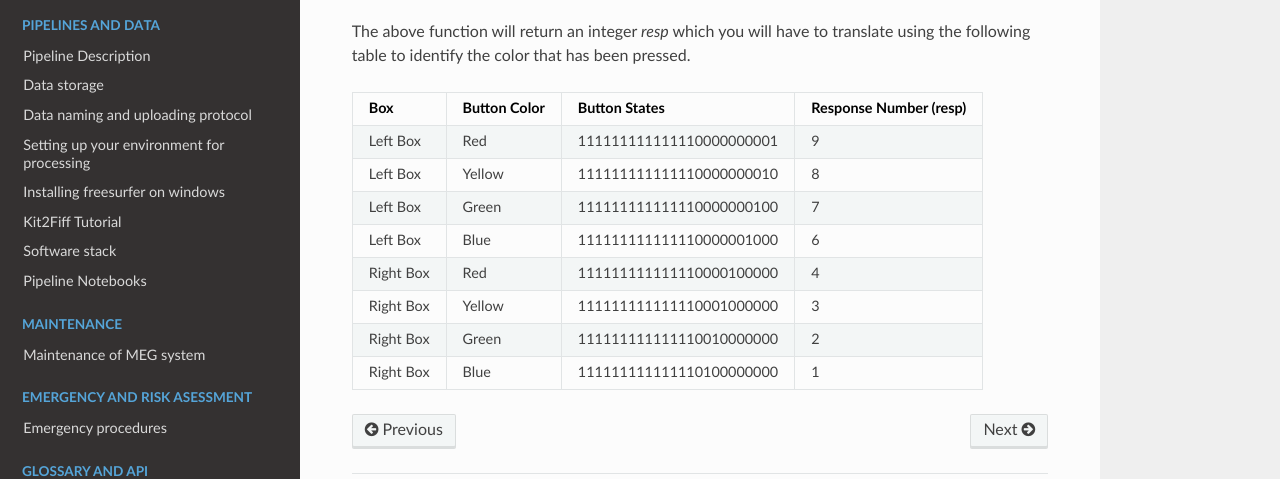
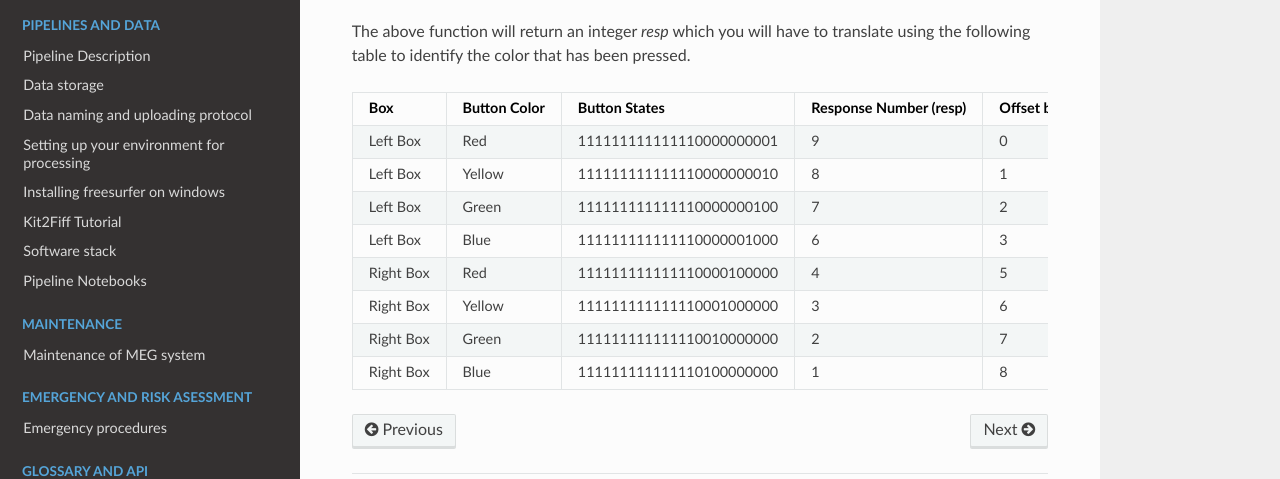
Before and after one commit to hzaatiti-NYU/meg-pipeline, a Sphinx documentation site: the page built from docs/source/3-experimentdesign/experiments/5-responsebox.rst, in a window 1280 px wide and 1268 px high, cut to the strip 689-1168 px from the top of the window. Built offline with Sphinx 7.4.7 and the Read the Docs theme 2.0.0, drawn with Linux system fonts in a browser that asks for light colours.

Commit message:
Fix button script

```diff
--- a/docs/source/3-experimentdesign/experiments/5-responsebox.rst
+++ b/docs/source/3-experimentdesign/experiments/5-responsebox.rst
@@ -22,22 +22,22 @@ The `Left box` is the grey box and the `Right box` is the blue box.
 
 The above function will return an integer `resp` which you will have to translate using the following table to identify the color that has been pressed.
 
-+-------------+--------------+---------------------------+-----------------------+
-| Box         | Button Color | Button States             | Response Number (resp)|
-+=============+==============+===========================+=======================+
-| Left Box    | Red          | 111111111111110000000001  |          9            |
-+-------------+--------------+---------------------------+-----------------------+
-| Left Box    | Yellow       | 111111111111110000000010  |          8            |
-+-------------+--------------+---------------------------+-----------------------+
-| Left Box    | Green        | 111111111111110000000100  |          7            |
-+-------------+--------------+---------------------------+-----------------------+
-| Left Box    | Blue         | 111111111111110000001000  |          6            |
-+-------------+--------------+---------------------------+-----------------------+
-| Right Box   | Red          | 111111111111110000100000  |          4            |
-+-------------+--------------+---------------------------+-----------------------+
-| Right Box   | Yellow       | 111111111111110001000000  |          3            |
-+-------------+--------------+---------------------------+-----------------------+
-| Right Box   | Green        | 111111111111110010000000  |          2            |
-+-------------+--------------+---------------------------+-----------------------+
-| Right Box   | Blue         | 111111111111110100000000  |          1            |
-+-------------+--------------+---------------------------+-----------------------+
++-------------+--------------+---------------------------+-----------------------+---------------+
+| Box         | Button Color | Button States             | Response Number (resp)| Offset button |
++=============+==============+===========================+=======================+===============+
+| Left Box    | Red          | 111111111111110000000001  |          9            |  0            |
++-------------+--------------+---------------------------+-----------------------+---------------+
+| Left Box    | Yellow       | 111111111111110000000010  |          8            | 1             |
++-------------+--------------+---------------------------+-----------------------+---------------+
+| Left Box    | Green        | 111111111111110000000100  |          7            | 2             |
++-------------+--------------+---------------------------+-----------------------+---------------+
+| Left Box    | Blue         | 111111111111110000001000  |          6            | 3             |
++-------------+--------------+---------------------------+-----------------------+---------------+
+| Right Box   | Red          | 111111111111110000100000  |          4            | 5             |
++-------------+--------------+---------------------------+-----------------------+---------------+
+| Right Box   | Yellow       | 111111111111110001000000  |          3            | 6             |
++-------------+--------------+---------------------------+-----------------------+---------------+
+| Right Box   | Green        | 111111111111110010000000  |          2            | 7             |
++-------------+--------------+---------------------------+-----------------------+---------------+
+| Right Box   | Blue         | 111111111111110100000000  |          1            | 8             |
++-------------+--------------+---------------------------+-----------------------+---------------+
```
Also changed, not shown: 1 other file.
